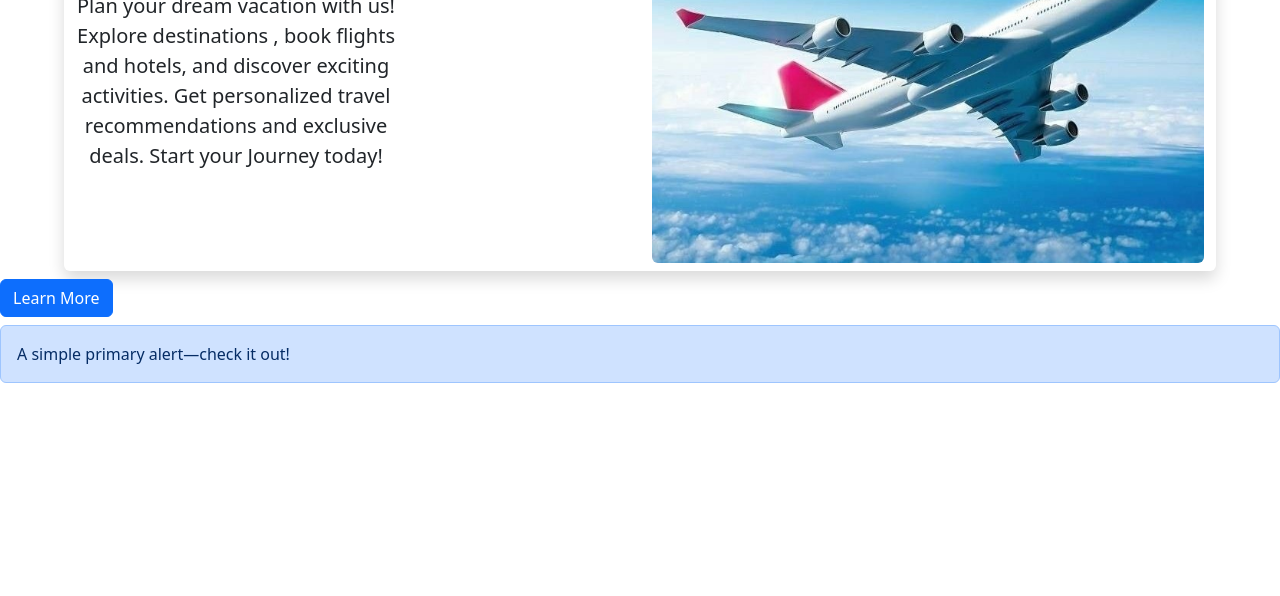
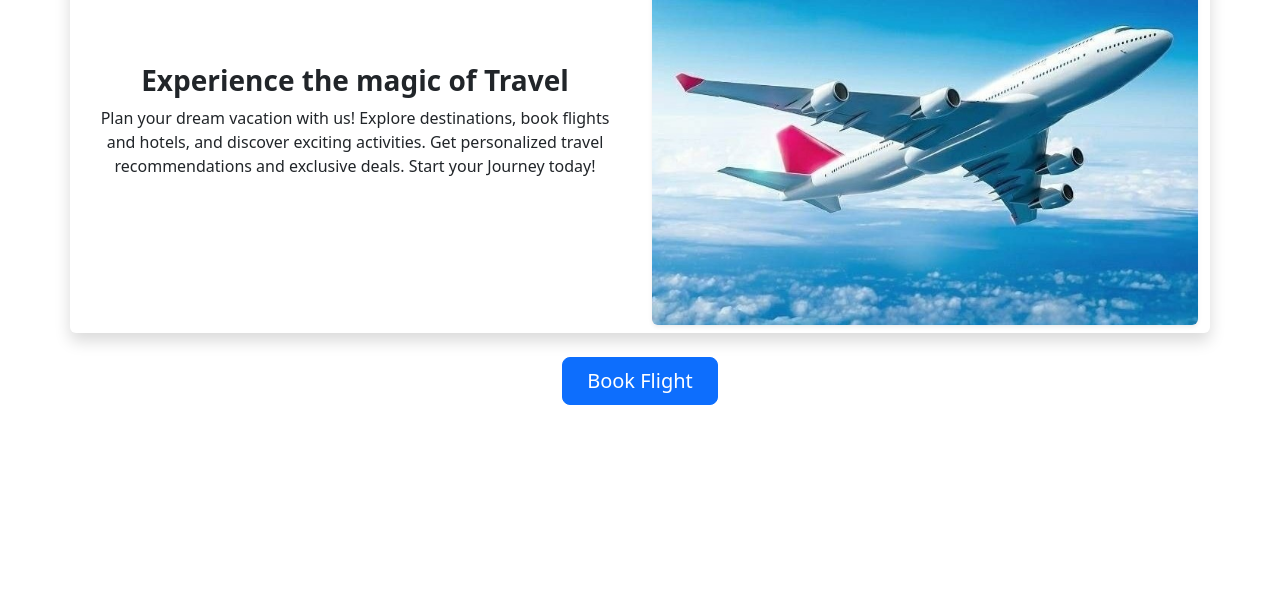
Before and after one commit to SarahNgosa/lab5-frameworks, a plain HTML site: page bootstrap-demo/index.html in a window 1280 px wide. Shown: the part 204-800 px from the top of the page. Drawn offline with nearby package versions, Linux system fonts and the light colour scheme.

Commit message:
updated the bootstrap in the index.html file

```diff
--- a/bootstrap-demo/index.html
+++ b/bootstrap-demo/index.html
@@ -1,16 +1,20 @@
 <!DOCTYPE html>
 <html lang="en">
+
 <head>
   <meta charset="UTF-8">
   <meta name="viewport" content="width=device-width, initial-scale=1.0">
-    <title>Document</title>
+  <title>Flight Services</title>
   <link href="https://cdn.jsdelivr.net/npm/bootstrap@5.3.5/dist/css/bootstrap.min.css" rel="stylesheet">
 </head>
+
 <body>
+
   <nav class="navbar navbar-expand-lg navbar-dark bg-dark">
     <div class="container-fluid">
       <a class="navbar-brand" href="#"></a>
-          <button class="navbar-toggler" type="button" data-bs-toggle="collapse" data-bs-target="#navbarNavAltMarkup" aria-controls="navbarNavAltMarkup" aria-expanded="false" aria-label="Toggle navigation">
+      <button class="navbar-toggler" type="button" data-bs-toggle="collapse" data-bs-target="#navbarNavAltMarkup"
+        aria-controls="navbarNavAltMarkup" aria-expanded="false" aria-label="Toggle navigation">
         <span class="navbar-toggler-icon"></span>
       </button>
       <div class="collapse navbar-collapse" id="navbarNavAltMarkup">
@@ -23,27 +27,53 @@
       </div>
     </div>
   </nav>
-    <div class="container text-center rounded shadow py-2 mt-2" style="max-width: 90%;">
-        <div class="row align-items-center">
-          <div class="col text-center">
-            <h2 class="fw-semibold">Experience the magic of Travel</h2>
-            <p class="lead  text-wrap " style="width: 20rem;">
+
+  <div class="alert alert-success fade d-flex justify-content-between" role="alert" id="bookingAlert">
+    <div>
+      <strong>Success!</strong> Your flight has been booked.
+    </div>
+    <button type="button" class="btn-close" onclick="hideAlert()" aria-label="Close"></button>
+  </div>
+
+  <div class="container text-center rounded shadow py-2 mt-2">
+    <div class="row row-cols-1 row-cols-md-2 align-items-center g-4">
+      <div class="col">
+        <h2 class="fw-semibold fs-3 fs-md-2">Experience the magic of Travel</h2>
+        <p class="lead fs-6 fs-md-5 text-wrap mx-3">
           Plan your dream vacation with us!
-                Explore destinations , book flights and hotels,
+          Explore destinations, book flights and hotels,
           and discover exciting activities.
           Get personalized travel recommendations and exclusive deals.
           Start your Journey today!
         </p>
-
       </div>
       <div class="col">
-            <img src="/bootstrap-demo/plane.jpg" class="img-fluid rounded" alt="#">
+        <img src="/bootstrap-demo/plane.jpg" class="img-fluid rounded shadow-sm" alt="Airplane">
       </div>
     </div>
   </div>
-    <button type="button" class="btn btn-primary mt-2">Learn More</button>
-    <div class="alert alert-primary mt-2" role="alert">
-        A simple primary alert—check it out!
+  <div class="container mt-4">
+    <div class="d-grid gap-2 d-md-flex justify-content-md-center">
+      <button type="button" class="btn btn-primary btn-lg px-4 py-2" data-bs-toggle="alert" onclick="showAlert()">
+        Book Flight
+      </button>
     </div>
+  </div>
+
+  <script>
+    function showAlert() {
+      const alert = document.getElementById('bookingAlert');
+      alert.classList.add('show');
+    }
+
+    function hideAlert() {
+      const alert = document.getElementById('bookingAlert');
+      alert.classList.remove('show');
+    }
+  </script>
+  <script src="https://cdn.jsdelivr.net/npm/bootstrap@5.3.5/dist/js/bootstrap.bundle.min.js"
+    integrity="sha384-k6d4wzSIapyDyv1kpU366/PK5hCdSbCRGRCMv+eplOQJWyd1fbcAu9OCUj5zNLiq"
+    crossorigin="anonymous"></script>
 </body>
+
 </html>
```
Lines whose indentation alone changed are shown as unchanged.
